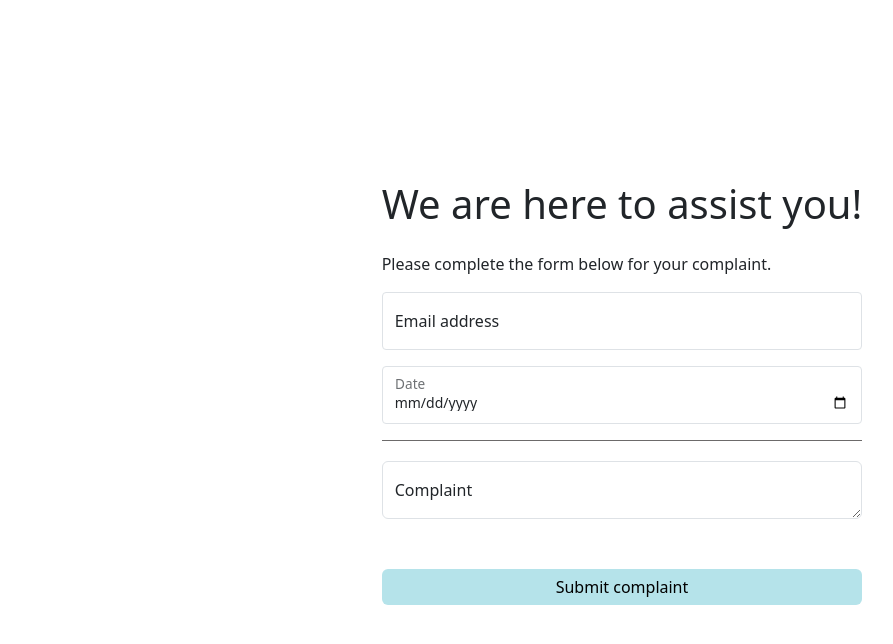
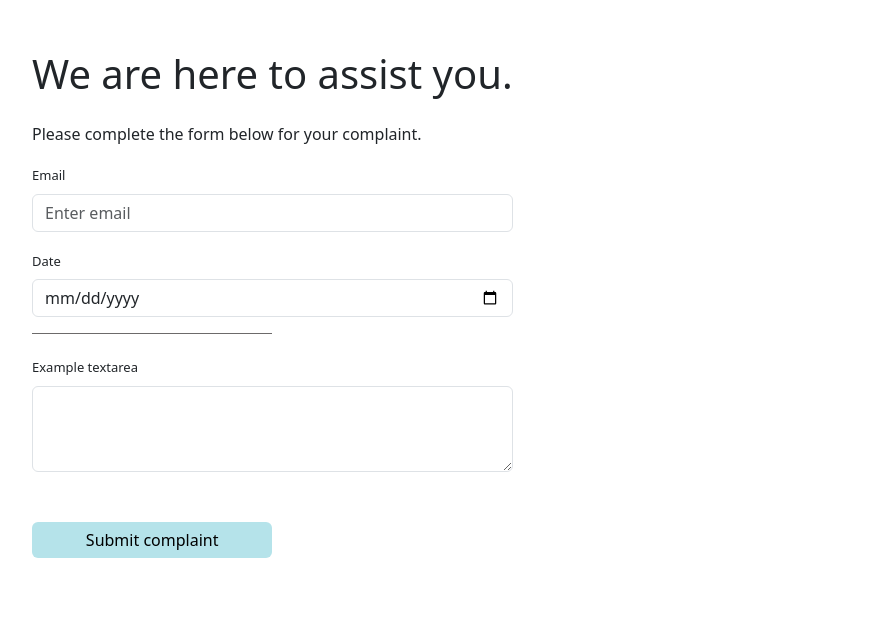
Before and after one commit to Luxshan2000/drivers-license-test-application, a React (Create React App) app in the folder webapp/: page /complaintsForm in a window 1280 px wide. Shown: the top 644 px of the page, without its empty margins (18-911 px from the left). Built offline with nearby package versions, Linux system fonts and the light colour scheme.

Commit message:
add complaintsForm,updates on profile

```diff
--- a/webapp/src/components/CarousalCard.js
+++ b/webapp/src/components/CarousalCard.js
@@ -6,7 +6,7 @@ import Card from 'react-bootstrap/Card';
 export default function CarousalCard({ icon, description, title }) {
     return (
 
-            <Card style={{margin:50}}>
+            <Card style={{margin:50,height:'350px'}}>
                 <Card.Body>
                     <Card.Title style={{textAlign:'center'}}>{title}</Card.Title>
                     <Card.Subtitle className="mb-2 text-muted">
--- a/webapp/src/views/ComplainsView.js
+++ b/webapp/src/views/ComplainsView.js
@@ -9,51 +9,36 @@ import PasswordVerify from "../components/PasswordVerify";
 
 export default function ComplaintsForm() {
     return (
-        <div className="container-fluid" style={{ display: 'flex', justifyContent: 'center', alignItems: 'center', height: '100vh' }}>
-            <div style={{  }}>
-                <h1 className="mb-4" style={{ textAlign: 'center' }}>We are here to assist you!</h1>
+        <div className="container-fluid" style={{ display: 'flex', padding:'50px', height: '100vh' }}>
+            <Form>
+                    <h1 className="mb-4" style={{ textAlign: 'left' }}>We are here to assist you.</h1>
                     <p>Please complete the form below for your complaint.</p>
-                <>
+                    <Form.Group className="mb-3" controlId="formGridEmail">
+                        <Form.Label >Email</Form.Label>
+                        <Form.Control type="email" placeholder="Enter email" />
+                    </Form.Group>
 
-                    <>
-                        <Form.Floating className="mb-3">
-                            <Form.Control
-                                id="floatingInputCustom"
-                                type="email"
-                                placeholder="name@example.com"
-                                size="sm"
-                            />
-                            <label htmlFor="floatingInputCustom">Email address</label>
-                        </Form.Floating>
-                        <Form.Floating>
-                            <Form.Control
-                                id="floatingInputCustom"
-                                type="date"
-                                placeholder="Date"
-                                className="mb-3"
-                                size='sm'
-                            />
-                            <label htmlFor="floatingInputCustom">Date</label>
-                        </Form.Floating>
-                    </>
+                    <Form.Group className="mb-3" controlId="formGridDate">
+                        <Form.Label >Date</Form.Label>
+                        <Form.Control type="date" placeholder="dd/mm/yyyy" />
+                    </Form.Group>
 
-                    <p className="hr-line"></p>
-                    <Form.Floating>
-                            <Form.Control
-                                id="floatingInputCustom"
-                                as="textarea"
-                                placeholder="Complaint"
-                                row={3}
-                            />
-                            <label htmlFor="floatingInputCustom">Complaint</label>
-                        </Form.Floating>
 
-                </>
+                    <div className="col-12 col-md-6 col-lg-6">
+                        <p className="hr-line "></p>
+                    </div>
 
-                <div style={{ display: 'flex', flexDirection: 'column', marginTop: '50px' }}>
+                    <Form.Group className="mb-3" controlId="exampleForm.ControlTextarea1">
+                        <Form.Label>Example textarea</Form.Label>
+                        <Form.Control as="textarea" rows={3} />
+                    </Form.Group>
+
+
+
+                    <div className="col-12 col-md-6 col-lg-6" style={{ display: 'flex', flexDirection: 'column', marginTop: '50px' }}>
 
                         <Button className="mb-3 task-button" style={{ display: 'flex', flexDirection: 'row', justifyContent: 'center', alignItems: 'center' }}>
-                        <div style={{textAlign: 'start' }}>
+                            <div style={{ textAlign: 'start' }}>
                                 Submit complaint
                             </div>
                         </Button>
@@ -63,7 +48,10 @@ export default function ComplaintsForm() {
 
 
 
-            </div>
+
+
+            </Form>
+
         </div >
 
     )
--- a/webapp/src/views/UpdateProfile.js
+++ b/webapp/src/views/UpdateProfile.js
@@ -3,24 +3,40 @@ import Col from 'react-bootstrap/Col';
 import Form from 'react-bootstrap/Form';
 import Row from 'react-bootstrap/Row';
 import '../assets/CSS/signUp.css'
+import Image from 'react-bootstrap/Image';
 
 function UpdateProfile() {
     return (
-        <Form style={{ padding: '20px' }}>
-            <Row className="mb-3 col-12 col-md-6 col-lg-6">
-                <Col className='col-12 col-md-6 col-lg-6'>
-                    <Form.Group controlId="formGridF_name">
-                        <Form.Label >First name</Form.Label>
-                        <Form.Control type="text" placeholder="Enter first name" />
-                    </Form.Group>
+        <div className="container-fluid" style={{ padding: '50px', height: '100vh' }}>
+            <Form>
+                <h2>Account Settings</h2>
+
+                <Col xs={6} md={4} lg={3} className='mb-3'>
+                    <Image src={require("../assets/images/profile-sample.png")} style={{ width: '200px', height: '200px' }} roundedCircle />
                 </Col>
 
-                <Col className='col-12 col-md-6 col-lg-6'>
-                    <Form.Group controlId="formGridL_name">
+
+
+
+                <Form.Group as={Col} className="mb-3 col-12 col-md-3 col-lg-3">
+                    <Form.Label >Edit Profile Picture</Form.Label>
+                    <Form.Control type="file" placeholder="Choose image" />
+                </Form.Group>
+                <Row className="mb-3">
+                    <Form.Group as={Col} md='3' lg='3' controlId="validationFormik01">
+                        <Form.Label>First name</Form.Label>
+                        <Form.Control
+                            type="text"
+                            name="firstName"
+                        />
+                    </Form.Group>
+                    <Form.Group as={Col} md='3' lg='3' controlId="validationFormik02">
                         <Form.Label>Last name</Form.Label>
-                        <Form.Control type="text" placeholder="Last name" />
+                        <Form.Control
+                            type="text"
+                            name="lastName"
+                        />
                     </Form.Group>
-                </Col>
 
                 </Row>
 
@@ -45,14 +61,19 @@ function UpdateProfile() {
 
                 </Form.Group>
 
+                <div className="col-12 col-md-6 col-lg-6" style={{ display: 'flex', flexDirection: 'column', marginTop: '50px' }}>
+                    <Button className="mb-3 task-button" style={{ display: 'flex', flexDirection: 'row', justifyContent: 'center', alignItems: 'center' }}>
+                        <div style={{ textAlign: 'start' }}>
+                            Save
+                        </div>
+                    </Button>
+                </div>
 
-            <Row className='col-3 col-md-1 col-lg-1'>
-                <Button variant="primary" type="submit" className='task-button' >
-                    Save
-                </Button>
-            </Row>
+
+
 
             </Form>
+        </div>
     );
 }
 
```
Lines whose indentation alone changed are shown as unchanged.
